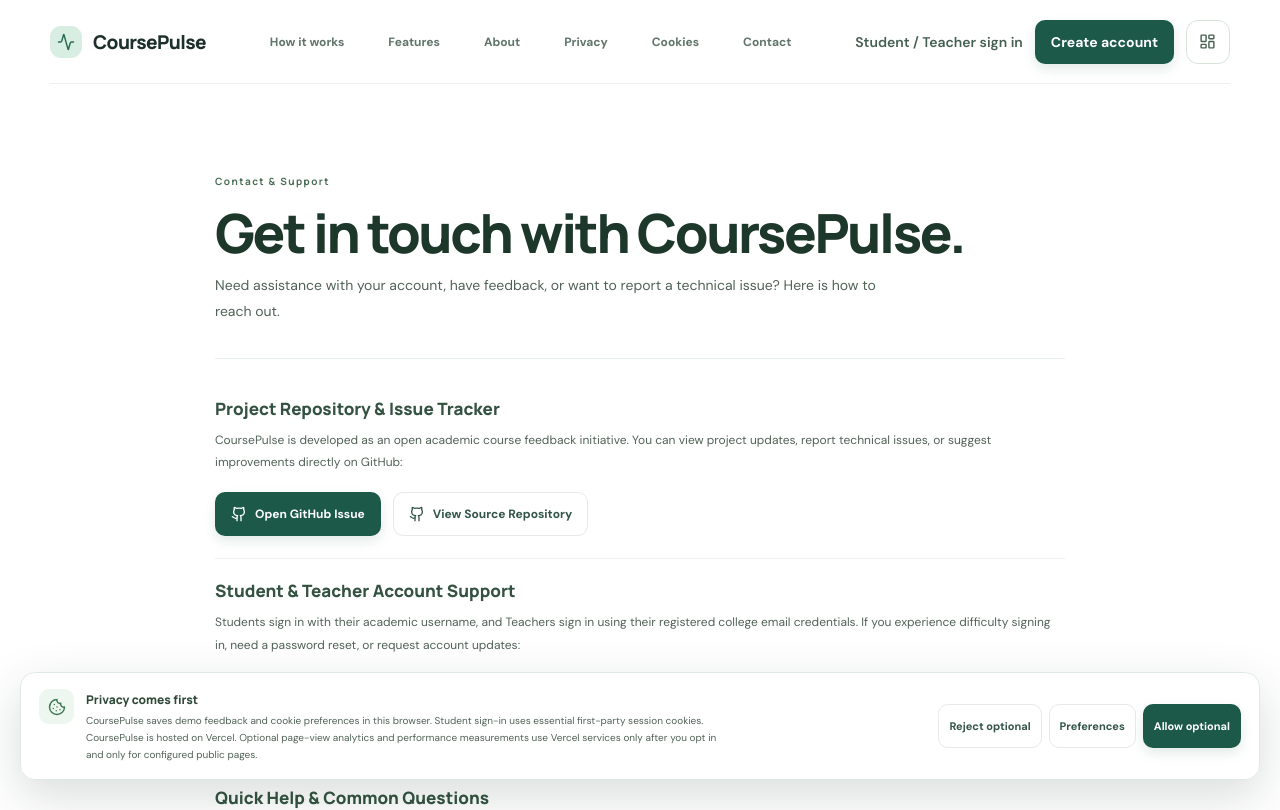
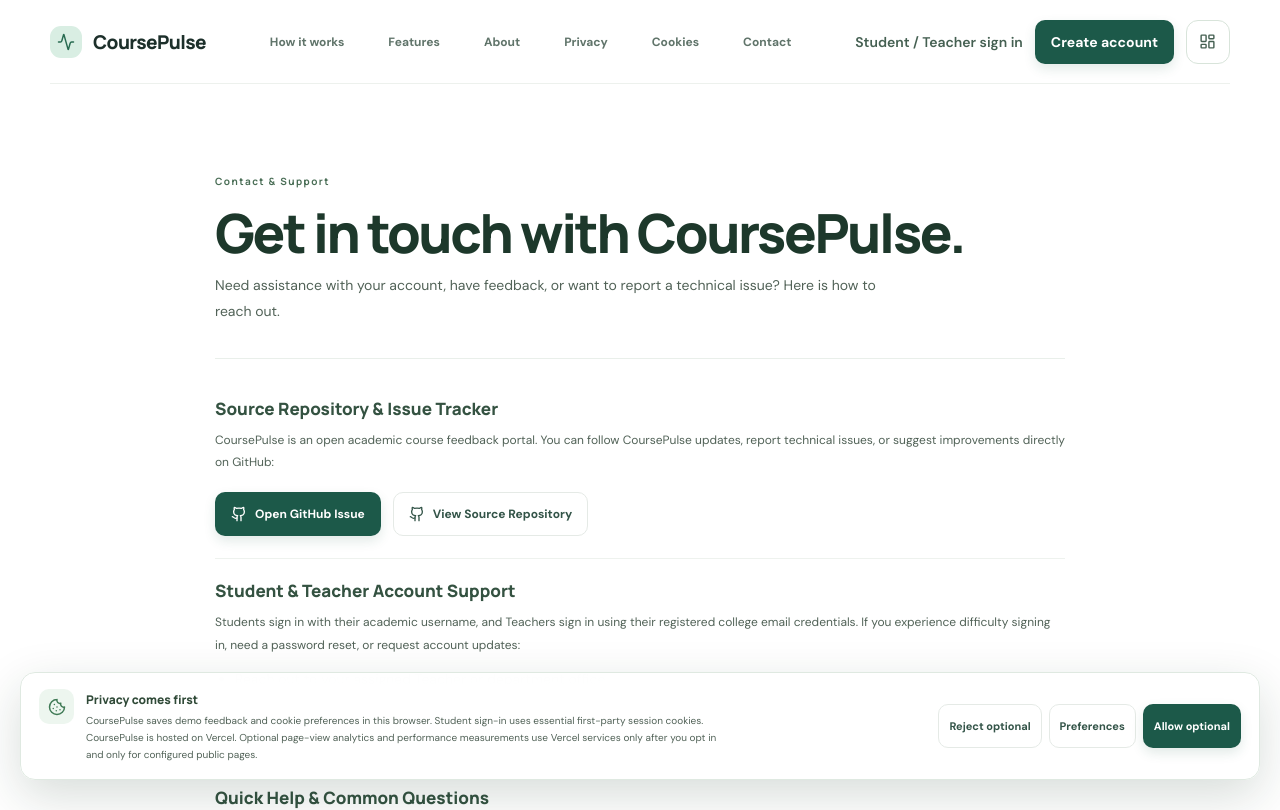
Before and after one commit to akashsharmapb09-cpu/coursePulse.site, a Next.js app: page /contact in a window 1280 px wide. Shown: the top 810 px of the page. Built offline with nearby package versions, Linux system fonts and the light colour scheme; no server answers.

Commit message:
Remove project wording from Contact page

```diff
--- a/app/contact/page.tsx
+++ b/app/contact/page.tsx
@@ -17,8 +17,8 @@ export default function ContactPage() {
       description="Need assistance with your account, have feedback, or want to report a technical issue? Here is how to reach out."
     >
       <section>
-        <h2>Project Repository & Issue Tracker</h2>
-        <p>CoursePulse is developed as an open academic course feedback initiative. You can view project updates, report technical issues, or suggest improvements directly on GitHub:</p>
+        <h2>Source Repository & Issue Tracker</h2>
+        <p>CoursePulse is an open academic course feedback portal. You can follow CoursePulse updates, report technical issues, or suggest improvements directly on GitHub:</p>
         <div className="mt-4 flex flex-wrap gap-3">
           <a
             href="https://github.com/akashsharmapb09-cpu/coursePulse.site/issues"
```
